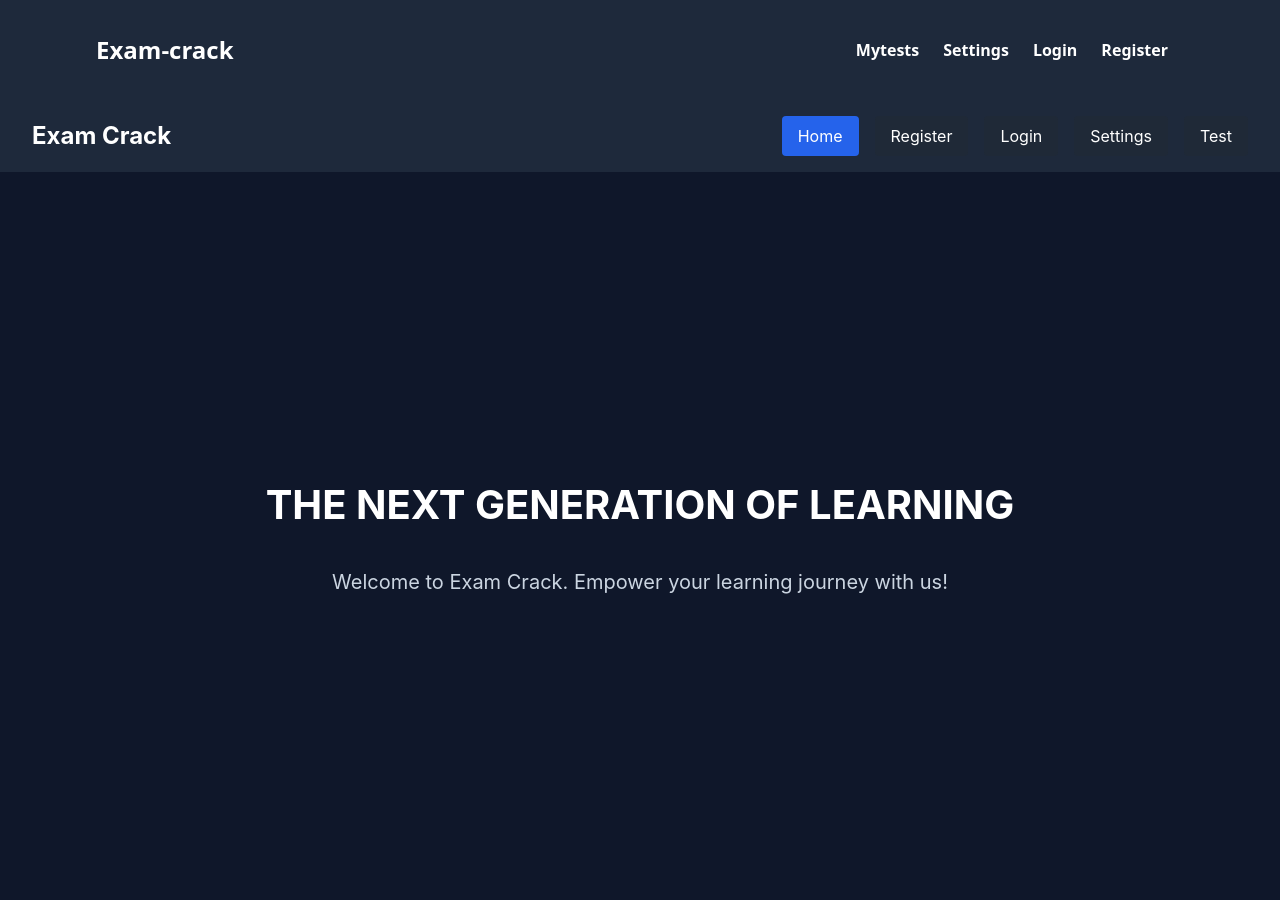
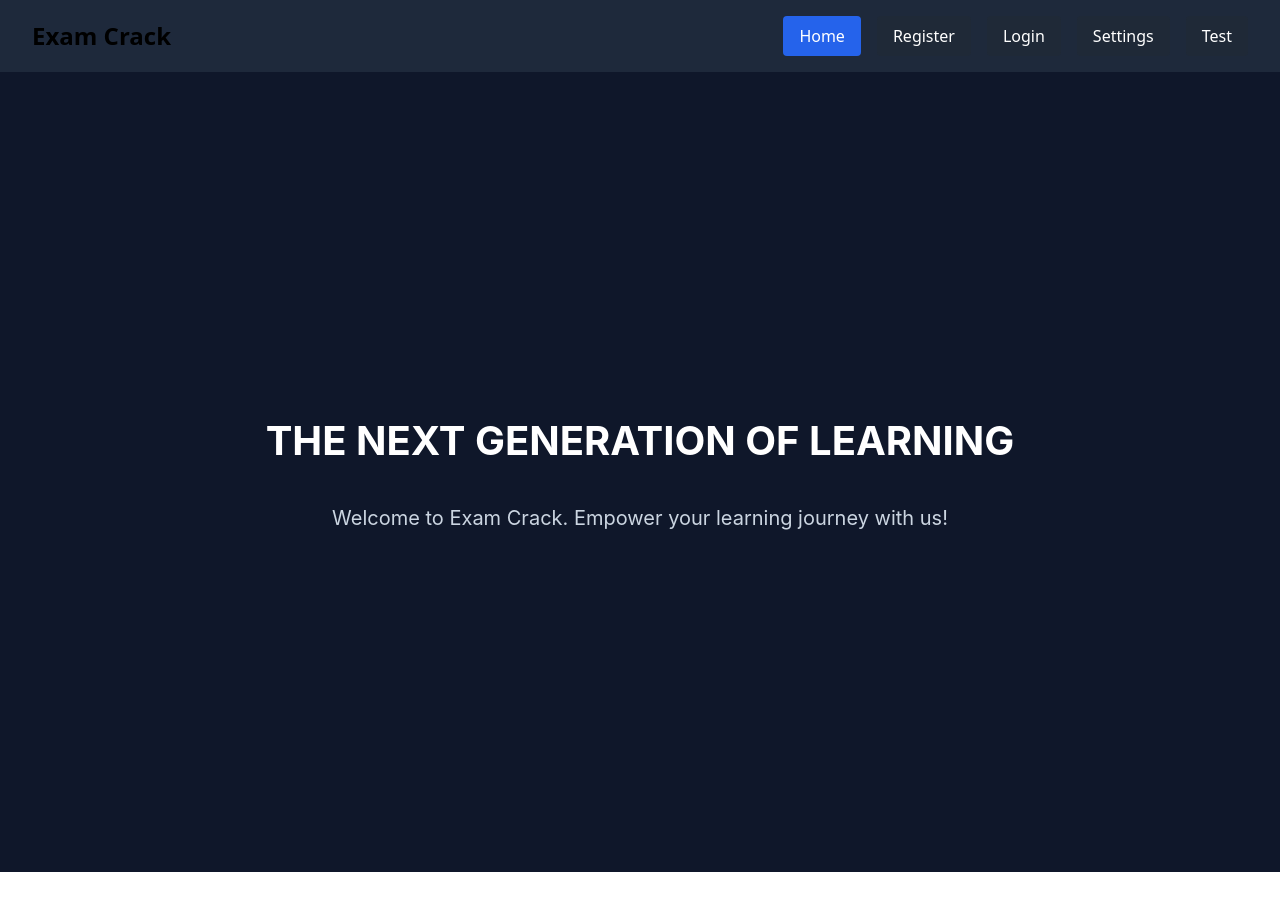
Before and after one commit to deferet/exam-crack, a React (Vite) app in the folder frontend/: page / in a window 1280 px wide. After the commit the page ends 872 px from the top, so only its background shows below. Built offline with nearby package versions, Linux system fonts and the light colour scheme.

Commit message:
poprawiony navbar

```diff
--- a/frontend/src/components/navbar.jsx
+++ b/frontend/src/components/navbar.jsx
@@ -1,71 +1,72 @@
 import React from 'react';
+import { useNavigate } from 'react-router-dom';
 
 const Navbar = () => {
+  const navigate = useNavigate();
+
+  const handleNavigation = (path) => {
+    navigate(path);
+  };
+
   return (
-    <nav style={{
+    <div style={{
       backgroundColor: '#1e293b',
-      padding: '2rem 6rem',
+      padding: '1rem 2rem',
       display: 'flex',
       justifyContent: 'space-between',
       alignItems: 'center',
-      fontWeight: 'bold'
     }}>
-      <div style={{
-        color: '#ffffff',
+      <h1 style={{
         fontSize: '1.5rem',
         fontWeight: 'bold',
-        cursor:'pointer',
-      }}>
-        Exam-crack
-      </div>
-
+        margin: 0,
+      }}>Exam Crack</h1>
       <div style={{
         display: 'flex',
-        gap: '1.5rem',
-        padding: '0 1rem'
+        gap: '1rem',
       }}>
-        <button style={{
-          backgroundColor: 'transparent',
+        <button onClick={() => handleNavigation('/')} style={{
+          padding: '0.5rem 1rem',
+          backgroundColor: '#2563eb',
           color: '#ffffff',
           border: 'none',
+          borderRadius: '4px',
           cursor: 'pointer',
-          fontSize: '1rem',
-          fontWeight: 'bold'
-        }}>
-          Mytests
-        </button>
-        <button style={{
-          backgroundColor: 'transparent',
+        }}>Home</button>
+        <button onClick={() => handleNavigation('/register')} style={{
+          padding: '0.5rem 1rem',
+          backgroundColor: '#1f2937',
           color: '#ffffff',
           border: 'none',
+          borderRadius: '4px',
           cursor: 'pointer',
-          fontSize: '1rem',
-          fontWeight: 'bold'
-        }}>
-          Settings
-        </button>
-        <button style={{
-          backgroundColor: 'transparent',
+        }}>Register</button>
+        <button onClick={() => handleNavigation('/login')} style={{
+          padding: '0.5rem 1rem',
+          backgroundColor: '#1f2937',
           color: '#ffffff',
           border: 'none',
+          borderRadius: '4px',
           cursor: 'pointer',
-          fontSize: '1rem',
-          fontWeight: 'bold'
-        }}>
-          Login
-        </button>
-        <button style={{
-          backgroundColor: 'transparent',
+        }}>Login</button>
+        <button onClick={() => handleNavigation('/settings')} style={{
+          padding: '0.5rem 1rem',
+          backgroundColor: '#1f2937',
           color: '#ffffff',
           border: 'none',
+          borderRadius: '4px',
           cursor: 'pointer',
-          fontSize: '1rem',
-          fontWeight: 'bold'
-        }}>
-          Register
-        </button>
+        }}>Settings</button>
+        <button onClick={() => handleNavigation('/test')} style={{
+          padding: '0.5rem 1rem',
+          backgroundColor: '#1f2937',
+          color: '#ffffff',
+          border: 'none',
+          borderRadius: '4px',
+          cursor: 'pointer',
+        }}>Test</button>
       </div>
-    </nav>
+    </div>
   );
 };
 
--- a/frontend/src/pages/homepage.jsx
+++ b/frontend/src/pages/homepage.jsx
@@ -1,13 +1,6 @@
 import React from 'react';
-import { useNavigate } from 'react-router-dom';
 
 const Homepage = () => {
-  const navigate = useNavigate();
-
-  const handleNavigation = (path) => {
-    navigate(path);
-  };
-
   return (
     <div style={{
       backgroundColor: '#0f172a',
@@ -17,66 +10,6 @@ const Homepage = () => {
       flexDirection: 'column',
       fontFamily: 'Inter, sans-serif'
     }}>
-      {/* Navigation Bar */}
-      <div style={{
-        backgroundColor: '#1e293b',
-        padding: '1rem 2rem',
-        display: 'flex',
-        justifyContent: 'space-between',
-        alignItems: 'center',
-      }}>
-        <h1 style={{
-          fontSize: '1.5rem',
-          fontWeight: 'bold',
-          margin: 0,
-        }}>Exam Crack</h1>
-        <div style={{
-          display: 'flex',
-          gap: '1rem',
-        }}>
-          <button onClick={() => handleNavigation('/')} style={{
-            padding: '0.5rem 1rem',
-            backgroundColor: '#2563eb',
-            color: '#ffffff',
-            border: 'none',
-            borderRadius: '4px',
-            cursor: 'pointer',
-          }}>Home</button>
-          <button onClick={() => handleNavigation('/register')} style={{
-            padding: '0.5rem 1rem',
-            backgroundColor: '#1f2937',
-            color: '#ffffff',
-            border: 'none',
-            borderRadius: '4px',
-            cursor: 'pointer',
-          }}>Register</button>
-          <button onClick={() => handleNavigation('/login')} style={{
-            padding: '0.5rem 1rem',
-            backgroundColor: '#1f2937',
-            color: '#ffffff',
-            border: 'none',
-            borderRadius: '4px',
-            cursor: 'pointer',
-          }}>Login</button>
-          <button onClick={() => handleNavigation('/settings')} style={{
-            padding: '0.5rem 1rem',
-            backgroundColor: '#1f2937',
-            color: '#ffffff',
-            border: 'none',
-            borderRadius: '4px',
-            cursor: 'pointer',
-          }}>Settings</button>
-          <button onClick={() => handleNavigation('/test')} style={{
-            padding: '0.5rem 1rem',
-            backgroundColor: '#1f2937',
-            color: '#ffffff',
-            border: 'none',
-            borderRadius: '4px',
-            cursor: 'pointer',
-          }}>Test</button>
-        </div>
-      </div>
-
       {/* Main Content */}
       <div style={{
         flex: 1,
```
